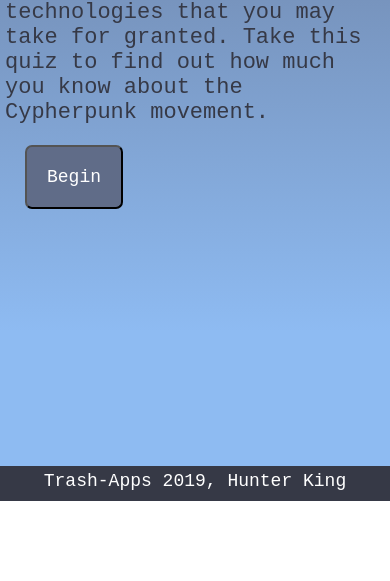
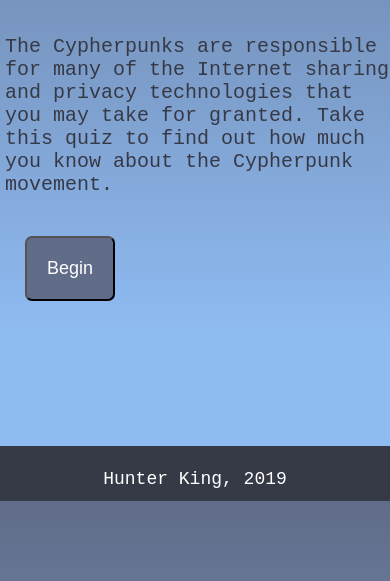
Before and after one commit to daopunk/cypherpunk-quiz, a plain HTML site: page index.html in a window 390 px wide. Shown: the part 343-924 px from the top of the page. Before the commit the page ends 844 px from the top, so only its background shows below. Drawn offline with nearby package versions, Linux system fonts and the light colour scheme; a web font is replaced by a local one.

Commit message:
Add files via upload

```diff
--- a/index.html
+++ b/index.html
@@ -12,8 +12,6 @@
   </head>
 
   <body>
-
-
     <header class="scoreKeeper">
       <ul>
           <li>Question: <span class="questionNum">0</span>/10</li>
@@ -31,14 +29,11 @@
           <button type="button" class="startButton">Begin</button>
       </div>
 
-
       <div class="questionAnswerForm"></div>
     </main>
-
   </body>
 
   <footer>
-      <p>Trash-Apps 2019, Hunter King</p>
+      <p>Hunter King, 2019</p>
   </footer>
-
 </html>
--- a/style.css
+++ b/style.css
@@ -1,12 +1,6 @@
-*{
-  margin: 0;
-  padding: 0;
-  box-sizing: border-box;
-  font-family: 'Oxygen Mono', monospace;
-}
-
 html, body {
   height: 100%;
+  width: 100%;
 }
 
 body {
@@ -15,8 +9,8 @@ body {
   font-size: 20px;
   margin: 0px;
   padding-bottom: 80px;
-  padding-left: 20%;
-  padding-right: 20%;
+  padding-left: 10%;
+  /* padding-right: 10%; */
   text-align: left;
 
     /* Permalink - use to edit and share this gradient: https://colorzilla.com/gradient-editor/#606c88+0,8ebbf2+80 */
@@ -33,7 +27,7 @@ filter: progid:DXImageTransform.Microsoft.gradient( startColorstr='#606c88', end
 .intro {
   padding-top: 20px;
   color: #363946;
-  font-size: 22px;
+  font-size: 20px;
 }
 
 .questionAnswerForm {
@@ -82,7 +76,7 @@ h1 {
   }
 
 .quizQuestion {
-  margin: 20px;
+  /* margin: 20px; */
   font-size: 28px;
 }
 
@@ -166,7 +160,7 @@ footer {
 
 @media screen and (max-width: 1100px) {
 body {
-  width: 100%;
+  width: 80%;
   padding-left: 10%;
   padding-right: 10%;
     }
@@ -178,7 +172,7 @@ body {
   margin-top: 0;
   margin-right: auto;
   margin-left: auto;
-  padding-bottom: 100px;
+  padding-bottom: 10%;
 }
 
 .beginQuiz {
@@ -215,5 +209,4 @@ body {
     padding-top: 50px;
     padding-bottom: 100px;
   }
-
 }
```
Also changed, not shown: script.js (+0 -23 lines). Lines whose indentation alone changed are shown as unchanged.
